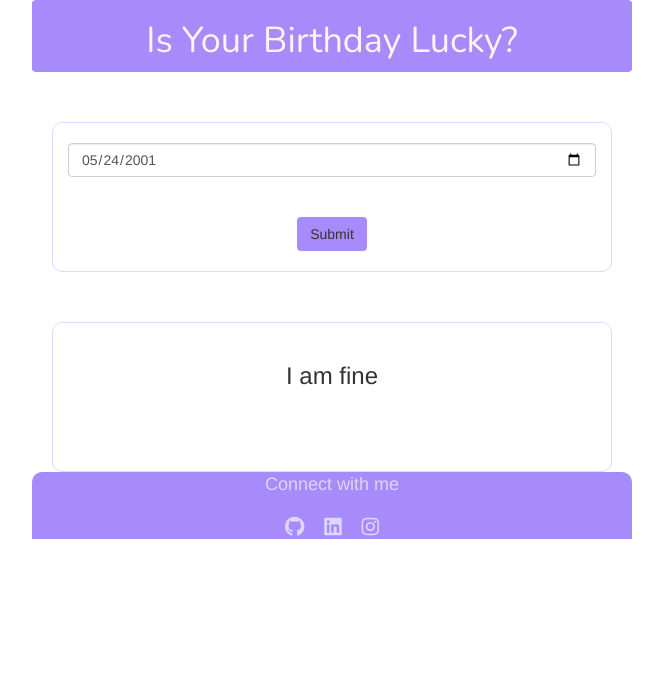
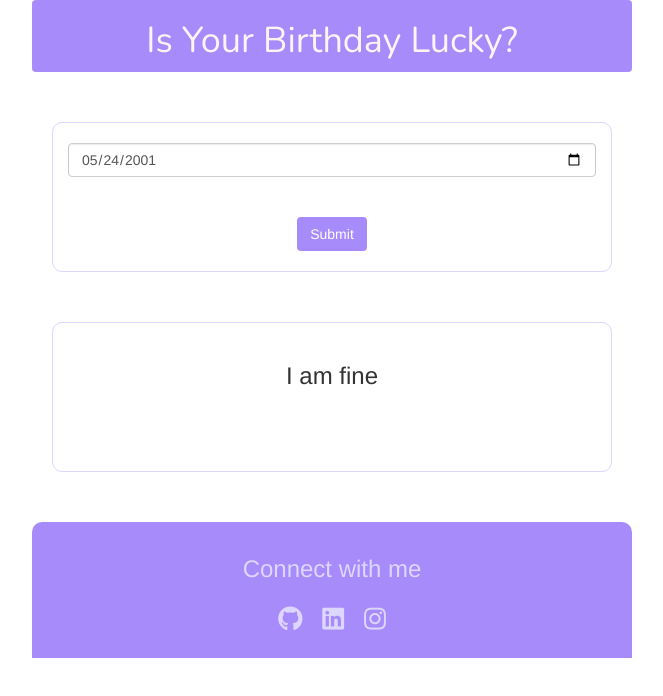
Before and after one commit to gopalbbharadva/BirthdayLucky, a plain HTML site: page index.html in a window 1280 px wide. Shown: the whole page, without its empty margins (308-971 px from the left). Drawn offline with nearby package versions, Linux system fonts and the light colour scheme.

Commit message:
Final design ready

```diff
--- a/style.css
+++ b/style.css
@@ -23,12 +23,15 @@ body {
     border: 1px solid #DDD6FE;
 }
 .btn{
+    color:white;
     margin: 4rem;
-    /* color:  #FEF2F2; */
     background-color: #A78BFA;
 }
+
 footer{
     margin: auto;
+    margin-top: 5rem;
+    height: 13.6rem;
     max-width: 600px;
     border-top-right-radius: 1rem;
     border-top-left-radius: 1rem;
@@ -38,7 +41,8 @@ footer{
 }
 .footer-header
 {
-    font-size: large;
+    padding-top: 3rem;
+    font-size: x-large;
     color: #DDD6FE;
     text-align: center;
 }
@@ -49,7 +53,7 @@ footer{
     padding: 0.3rem;
 }
 .fab{
-    font-size: 2rem;
+    font-size: 2.5rem;
 }
 ul{
     padding-inline-start: 0px;
```
Also changed, not shown: index.html (+0 -1 lines).
